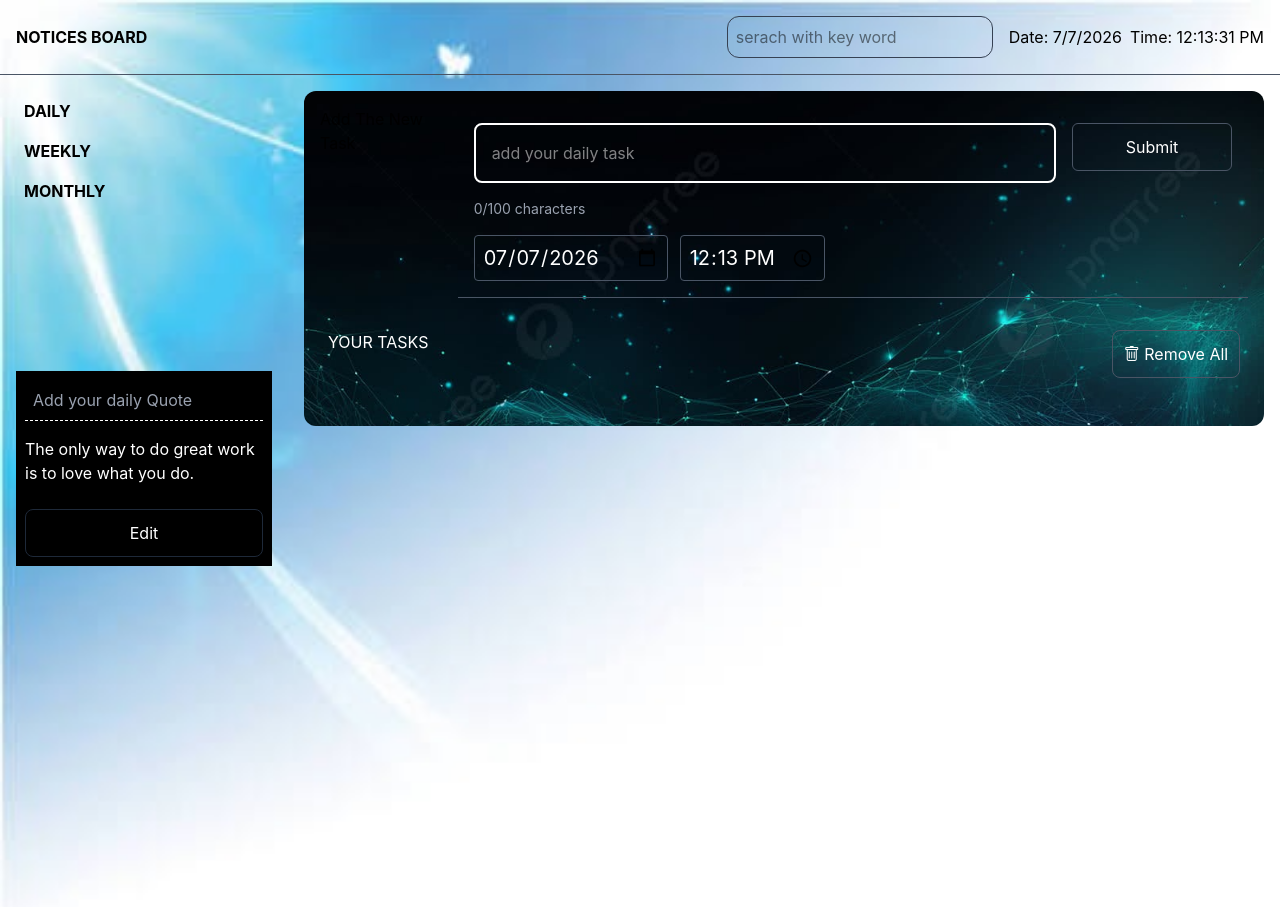
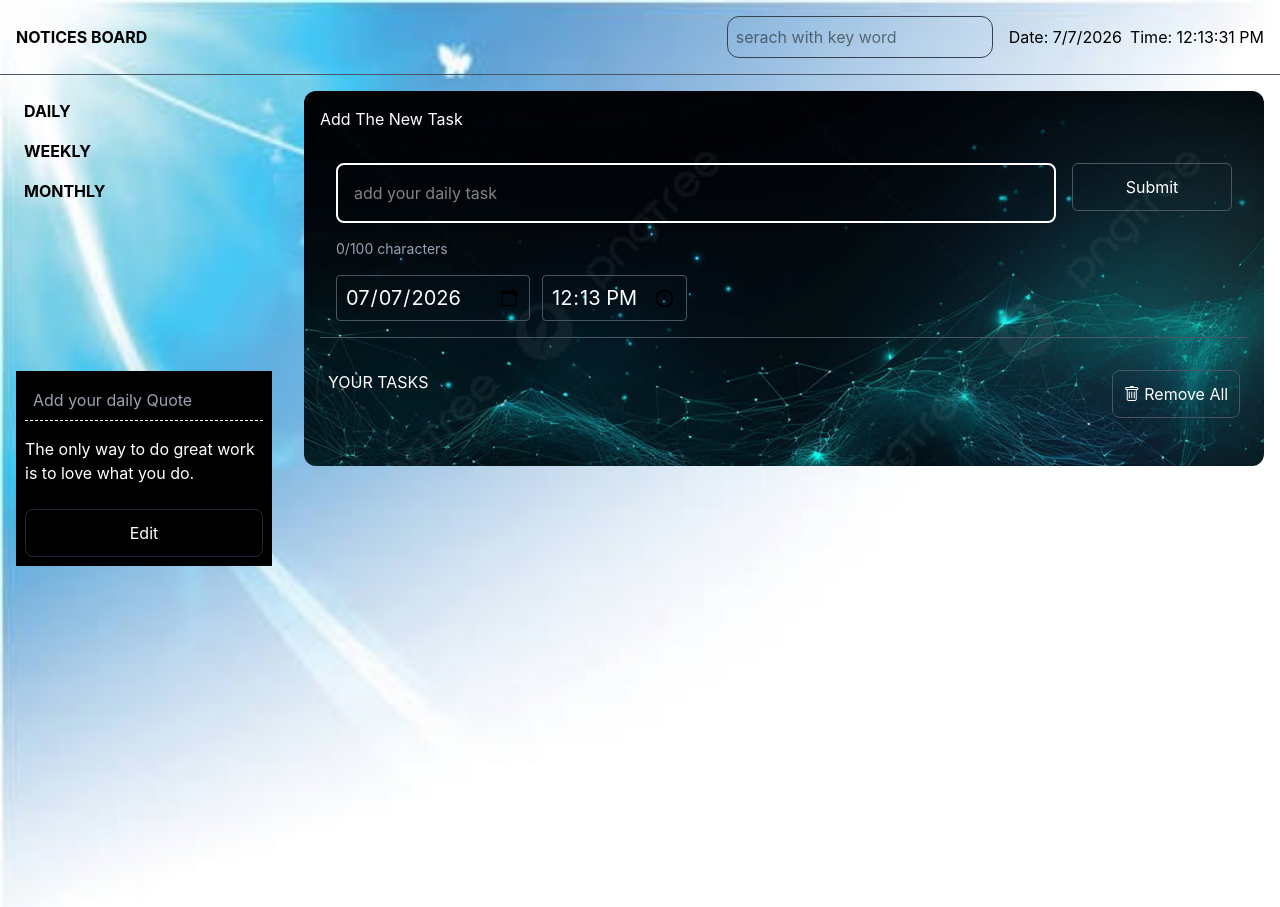
Before and after one commit to Raghavendra7S/NoticeBoard, a React (Vite) app: page / in a window 1280 px wide. Built offline with nearby package versions, Linux system fonts and the light colour scheme.

Commit message:
page layout is changed

```diff
--- a/src/pages/Home.jsx
+++ b/src/pages/Home.jsx
@@ -167,7 +167,7 @@ return (
 
       >
 
-      <div className="form flex  flex-col lg:flex-row justify-between  gap-4">
+      <div className="form flex  flex-row lg:flex-col md:flex-col sm:flex-row justify-between  gap-4 text-white">
         <h2>Add The New Task</h2>
            <form className="w-full" onSubmit={handleSubmit}>
 
```
